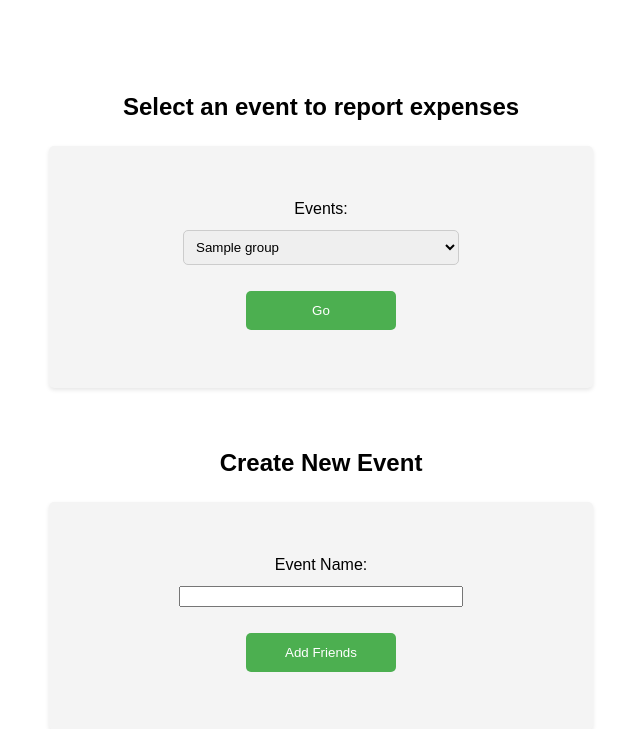
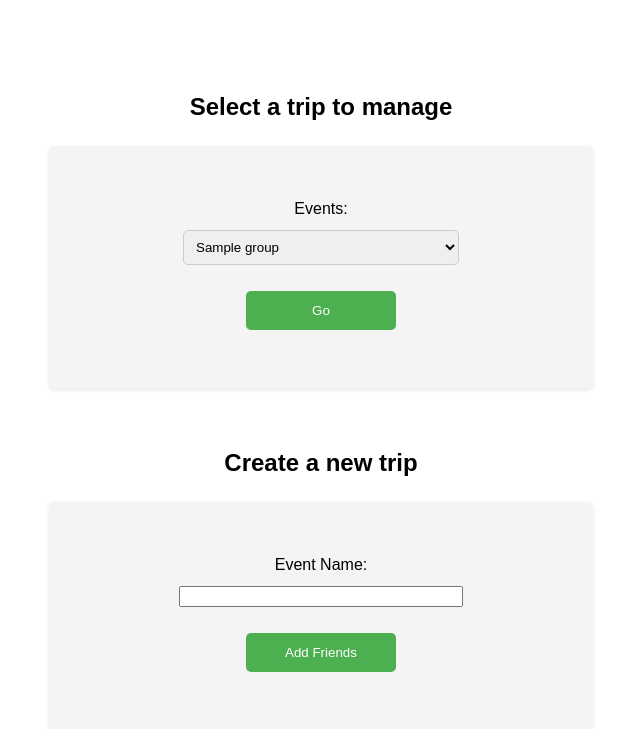
Before and after one commit to ayael01/champay, a Flask app: page /dashboard in a window 1280 px wide. Shown: the part 83-812 px from the top of the page, without its empty margins (319-959 px from the left). Run offline with Flask 3, Linux system fonts and the light colour scheme; the visitor is signed in with stand-in values (Sample User, id 1); tables that the repository leaves empty hold one stand-in row (values such as "Sample post").

Commit message:
Change some titles for app meaning

```diff
--- a/templates/dashboard.html
+++ b/templates/dashboard.html
@@ -20,7 +20,7 @@
     <main>
         <section class="group-form">
             {% if groups %}
-                <h2>Select an event to report expenses</h2>
+                <h2>Select a trip to manage</h2>
                 <form action="{{ url_for('dashboard') }}" method="post">
                     <div class="form-group">
                         <label for="group">Events:</label>
@@ -41,7 +41,7 @@
         </section>
 
         <section class="group-form">
-            <h2>Create New Event</h2>
+            <h2>Create a new trip</h2>
             <form action="{{ url_for('create_group') }}" method="post">
                 <div class="form-group">
                     <label for="event-name">Event Name:</label>
--- a/templates/edit_group.html
+++ b/templates/edit_group.html
@@ -38,7 +38,7 @@
 
     <main>
         <section class="group-form">
-            <h2>Hi {{ username }}, add or remove friends</h2>
+            <h2>Hi {{ username }}, add or remove trip members</h2>
 
             <!-- The form for adding users -->
             <form action="{{ url_for('search_friends') }}" method="post" class="form-inline search-form" onsubmit="event.preventDefault(); searchFriends();">
--- a/templates/group_tasks.html
+++ b/templates/group_tasks.html
@@ -36,7 +36,8 @@
     </div>
     <main>
         <section class="task-list">
-            <h2>Hi {{ username }}, What are the tasks for this event?</h2>
+            <h2>Hi {{ username }},</h2>
+            <h2>Hand out tasks to friends before going on a trip.</h2>
             <p class="task-table-title">Add or manage group tasks</p>
 
            <!-- The form for adding tasks -->
```
